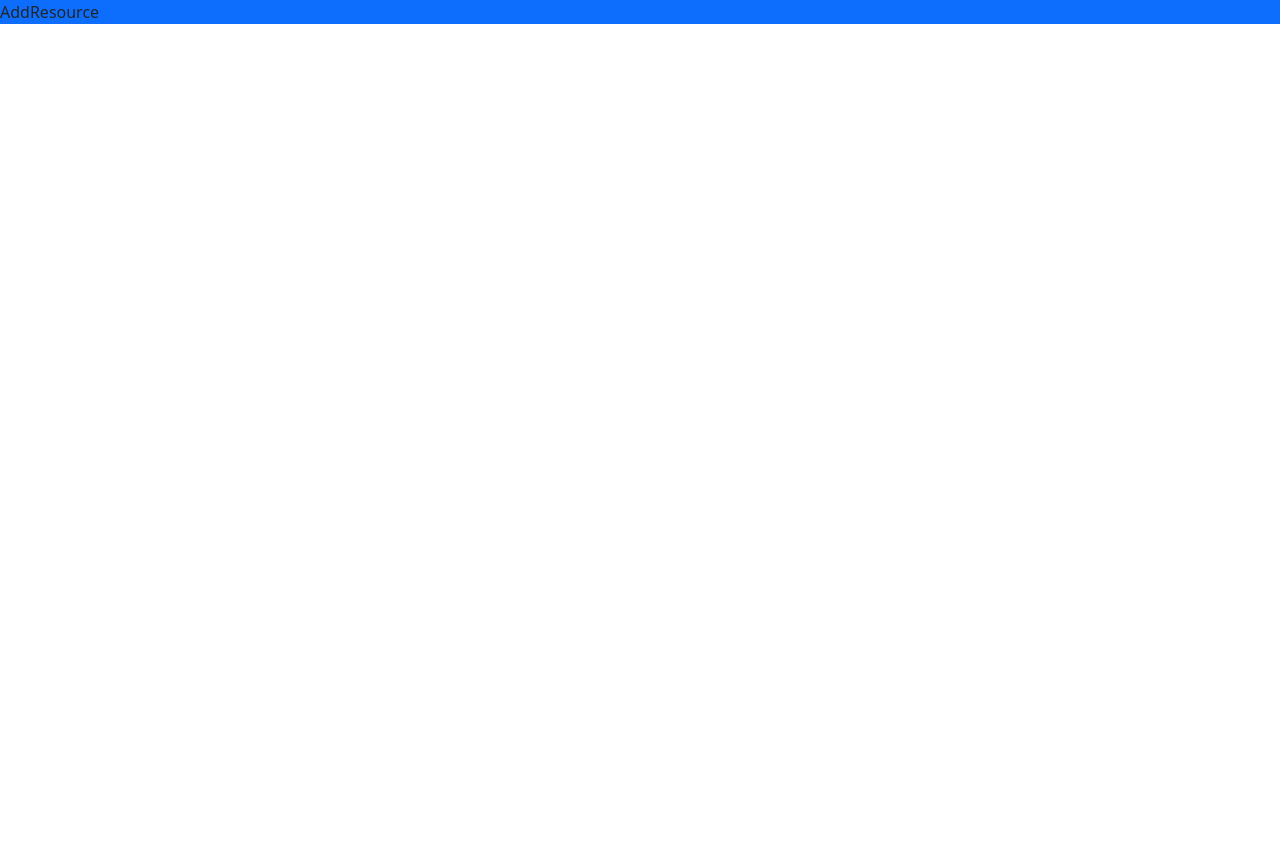
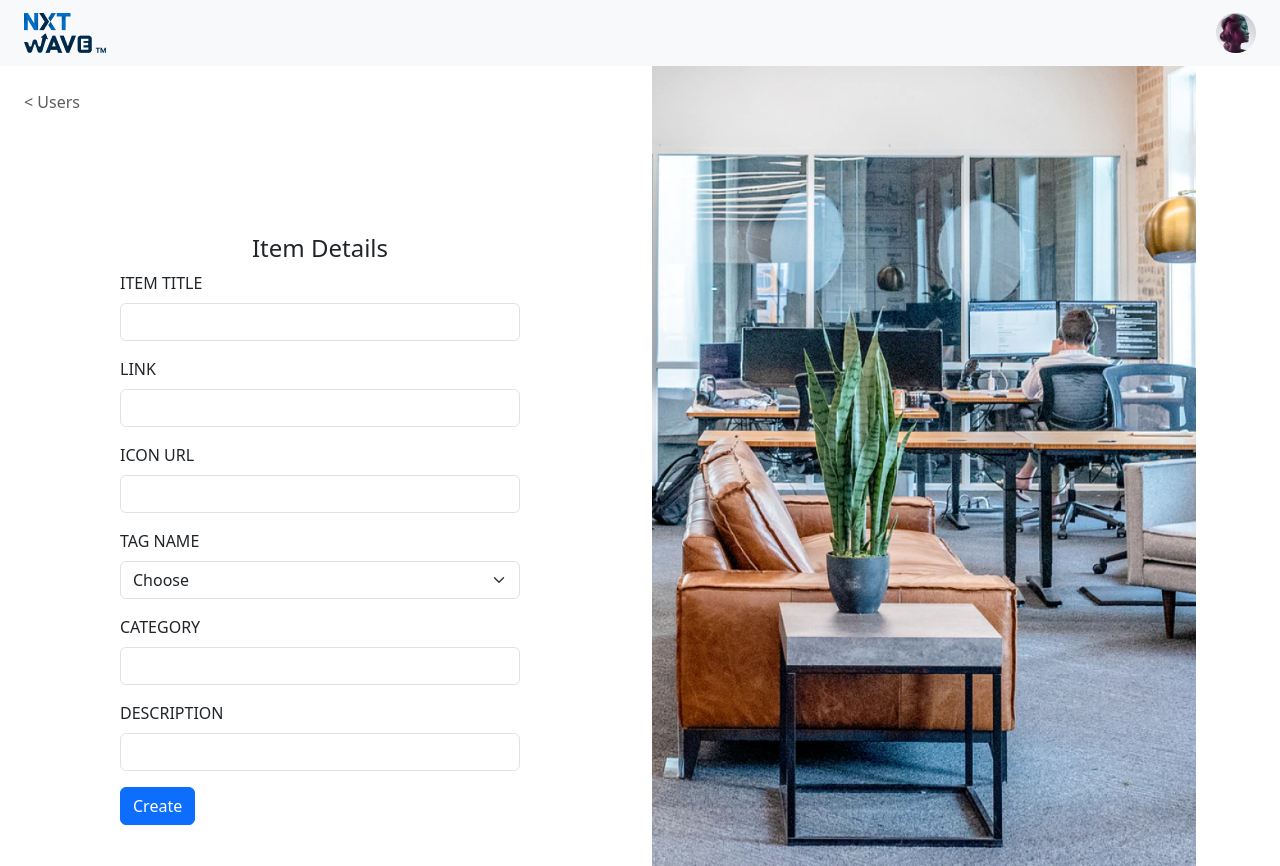
Before and after one commit to TanmayPapun12/Resource-management-admin-portal, a React (Vite) app: page /add in a window 1280 px wide. Before the commit the page ends 800 px from the top, so only its background shows below. Built offline with nearby package versions, Linux system fonts and the light colour scheme.

Commit message:
added form for adding

```diff
--- a/src/App.tsx
+++ b/src/App.tsx
@@ -1,10 +1,13 @@
 import { Routes, Route } from "react-router-dom";
 import Homepage from "./pages/homepage";
 import AddResource from "./pages/add-resource";
+import Navbar from "./component/navbar";
 
 function App() {
   return (
     <>
+      <Navbar />
+
       <Routes>
         <Route path="/" element={<Homepage />} />
         <Route path="/add" element={<AddResource />} />
--- a/src/component/navbar.tsx
+++ b/src/component/navbar.tsx
@@ -1,10 +1,14 @@
 import logo from "../assets/logo.png";
 import person from "../assets/image.png";
+import { useLocation, useNavigate } from "react-router-dom";
 
 const Navbar = () => {
+  const navigate = useNavigate();
+  const { pathname } = useLocation();
+
   return (
     <nav className="navbar navbar-expand-lg bg-body-tertiary">
-      <div className="container-fluid">
+      <div className="container-fluid px-4">
         <a className="navbar-brand" href="#">
           <img src={logo} alt="" />
         </a>
@@ -22,10 +26,18 @@ const Navbar = () => {
         <div className="collapse navbar-collapse " id="navbarSupportedContent">
           {" "}
           <div className="me-auto"></div>
-          <button className="btn btn-success me-2" type="submit">
-            Add item
-          </button>
-          <img src={person} alt="" />
+          {pathname === "/add" ? (
+            <></>
+          ) : (
+            <button
+              onClick={() => navigate("/add")}
+              className="btn btn-success me-2"
+              type="submit"
+            >
+              Add item
+            </button>
+          )}
+          <img src={person} alt="" className="rounded-circle" />
         </div>
       </div>
     </nav>
--- a/src/component/resource-card.tsx
+++ b/src/component/resource-card.tsx
@@ -23,7 +23,7 @@ const ResourceCard: FC<IResourceCardProps> = ({
         <div className="d-flex mb-3">
           <img
             className="rounded-1 img-thumbnail"
-            width={75}
+            style={{ width: "75px", height: "75px" }}
             src={icon_url}
             alt=""
           />
--- a/src/pages/add-resource.tsx
+++ b/src/pages/add-resource.tsx
@@ -1,4 +1,67 @@
+import { useNavigate } from "react-router-dom";
+import banner from "../assets/Group-3.png";
+
 const AddResource = () => {
-  return <div className="bg-primary">AddResource</div>;
+  const navigate = useNavigate();
+
+  return (
+    <div className="container-fluid">
+      <div className="row" style={{ height: "fit-content" }}>
+        <div className="col-6 p-4">
+          <span
+            className="text-muted"
+            onClick={() => navigate("/")}
+            style={{ cursor: "pointer" }}
+          >
+            {"< Users"}{" "}
+          </span>
+          <div style={{ marginTop: "7.5rem" }}>
+            <div className="text-center">
+              <h4>Item Details</h4>
+            </div>
+            <div className="d-flex flex-row justify-content-center align-items-center">
+              <form style={{ width: "25rem" }}>
+                <div className="mb-3">
+                  <label className="form-label">ITEM TITLE</label>
+                  <input type="text" className="form-control" />
+                </div>
+                <div className="mb-3">
+                  <label className="form-label">LINK</label>
+                  <input type="text" className="form-control" />
+                </div>
+                <div className="mb-3">
+                  <label className="form-label">ICON URL</label>
+                  <input type="text" className="form-control" />
+                </div>
+                <div className="mb-3">
+                  <label className="form-label">TAG NAME</label>
+                  <select className="form-select form-select mb-3">
+                    <option selected>Choose</option>
+                    <option value="1">User</option>
+                    <option value="2">Request</option>
+                  </select>
+                </div>
+                <div className="mb-3">
+                  <label className="form-label">CATEGORY</label>
+                  <input type="text" className="form-control" />
+                </div>
+                <div className="mb-3">
+                  <label className="form-label">DESCRIPTION</label>
+                  <input type="text" className="form-control" />
+                </div>
+
+                <button type="submit" className="btn btn-primary">
+                  Create
+                </button>
+              </form>
+            </div>
+          </div>
+        </div>
+        <div className="col-6">
+          <img src={banner} alt="" style={{ height: "100vh" }} />
+        </div>
+      </div>
+    </div>
+  );
 };
 export default AddResource;
--- a/src/pages/homepage.tsx
+++ b/src/pages/homepage.tsx
@@ -1,5 +1,4 @@
 import { useEffect, useState } from "react";
-import Navbar from "../component/navbar";
 import clsx from "clsx";
 import ResourceCard, { IResourceCardProps } from "../component/resource-card";
 import { getAllResources } from "../api";
@@ -61,9 +60,6 @@ const Homepage = () => {
 
   return (
     <>
-      {/* navbar */}
-      <Navbar />
-
       <div className="p-3">
         {/* Tags */}
         <div
@@ -130,6 +126,7 @@ const Homepage = () => {
                 link={i.link}
                 title={i.title}
                 tag={i.tag}
+                id={i.id}
               />
             ))}
           </div>
```
Also changed, not shown: src/assets/Group-3.png (added).
